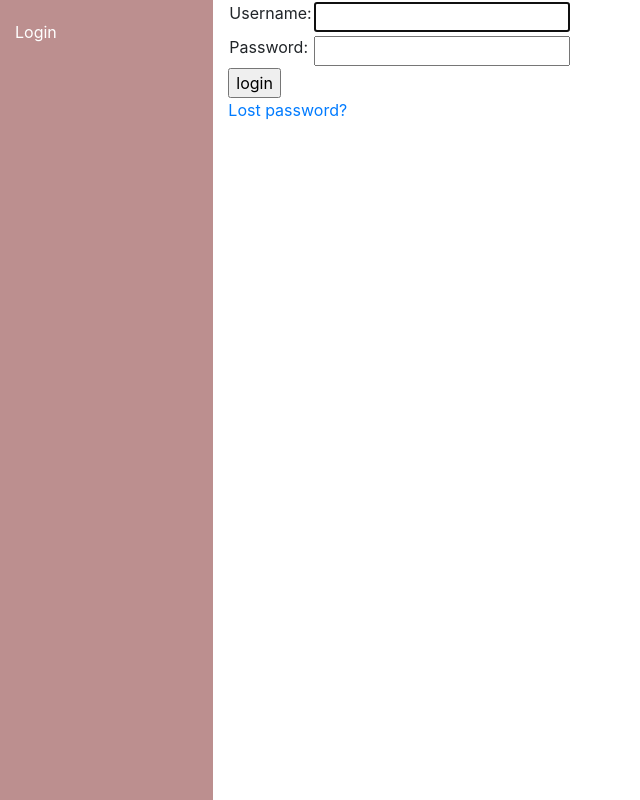
After one commit to star4z/familytree, a Django app: page /accounts/login/ in a window 1280 px wide. The commit adds this page. Shown: the whole page, without its empty margins (0-640 px from the left). Run offline with Django 3.2, Linux system fonts and the light colour scheme; some libraries are stand-ins or nearby versions.

Commit message:
Added user login/logout templates, endpoints, and settings

```diff
--- a/familytree/settings.py
+++ b/familytree/settings.py
@@ -123,3 +123,7 @@ USE_TZ = True
 # https://docs.djangoproject.com/en/3.0/howto/static-files/
 
 STATIC_URL = '/static/'
+
+LOGIN_REDIRECT_URL = '/'
+
+EMAIL_BACKEND = 'django.core.mail.backends.console.EmailBackend'
--- a/familytree/urls.py
+++ b/familytree/urls.py
@@ -15,14 +15,15 @@ Including another URLconf
 """
 from django.contrib import admin
 from django.urls import include, path
-#Use to redirect root view to only app: webapp (Can be changed)
+# Use to redirect root view to only app: webapp (Can be changed)
 from django.views.generic import RedirectView
 
 urlpatterns = [
     path('admin/', admin.site.urls),
     path('webapp/', include('webapp.urls')),
-    path('',RedirectView.as_view(url='webapp/', permanent=True))
- ]
+    path('', RedirectView.as_view(url='webapp/', permanent=True)),
+    path('accounts/', include('django.contrib.auth.urls')),
+]
 
 # Use static() to add url mapping to serve static files during development (only)
 from django.conf import settings
--- /dev/null
+++ b/templates/registration/login.html
@@ -0,0 +1,37 @@
+{% extends "base_generic.html" %}
+
+{% block content %}
+
+  {% if form.errors %}
+    <p>Your username and password didn't match. Please try again.</p>
+  {% endif %}
+
+  {% if next %}
+    {% if user.is_authenticated %}
+      <p>Your account doesn't have access to this page. To proceed,
+      please login with an account that has access.</p>
+    {% else %}
+      <p>Please login to see this page.</p>
+    {% endif %}
+  {% endif %}
+
+  <form method="post" action="{% url 'login' %}">
+    {% csrf_token %}
+    <table>
+      <tr>
+        <td>{{ form.username.label_tag }}</td>
+        <td>{{ form.username }}</td>
+      </tr>
+      <tr>
+        <td>{{ form.password.label_tag }}</td>
+        <td>{{ form.password }}</td>
+      </tr>
+    </table>
+    <input type="submit" value="login" />
+    <input type="hidden" name="next" value="{{ next }}" />
+  </form>
+
+  {# Assumes you setup the password_reset view in your URLconf #}
+  <p><a href="{% url 'password_reset' %}">Lost password?</a></p>
+
+{% endblock %}
--- /dev/null
+++ b/templates/registration/password_reset_complete.html
@@ -0,0 +1,6 @@
+{% extends "base_generic.html" %}
+
+{% block content %}
+  <h1>The password has been changed!</h1>
+  <p><a href="{% url 'login' %}">log in again?</a></p>
+{% endblock %}
--- /dev/null
+++ b/templates/registration/password_reset_done.html
@@ -0,0 +1,5 @@
+{% extends "base_generic.html" %}
+
+{% block content %}
+  <p>We've emailed you instructions for setting your password. If they haven't arrived in a few minutes, check your spam folder.</p>
+{% endblock %}
--- /dev/null
+++ b/templates/registration/password_reset_email.html
@@ -0,0 +1,2 @@
+Someone asked for password reset for email {{ email }}. Follow the link below:
+{{ protocol}}://{{ domain }}{% url 'password_reset_confirm' uidb64=uid token=token %}
--- a/webapp/templates/base_generic.html
+++ b/webapp/templates/base_generic.html
@@ -16,11 +16,17 @@
         <div class="col-sm-2 sidebar">
             {% block sidebar %}
                 <ul class="sidebar-nav">
-                    <li><a href="{% url 'index' %}">Home</a></li>
-                    <li><a href="{% url 'person' %}">All People</a></li>
-                    <li><a href="{% url 'partnership' %}">All Partnerships</a></li>
-                    <li><a href="{% url 'add_person' %}">Add Person</a></li>
-                    <li><a href="{% url 'add_partnership' %}">Add Partnership</a></li>
+                    {% if user.is_authenticated %}
+                        <li>User: {{ user.get_username }}</li>
+                        <li><a href="{% url 'logout' %}">Logout</a></li>
+                        <li><a href="{% url 'index' %}">Home</a></li>
+                        <li><a href="{% url 'person' %}">All People</a></li>
+                        <li><a href="{% url 'partnership' %}">All Partnerships</a></li>
+                        <li><a href="{% url 'add_person' %}">Add Person</a></li>
+                        <li><a href="{% url 'add_partnership' %}">Add Partnership</a></li>
+                    {% else %}
+                        <li><a href="{% url 'login' %}">Login</a></li>
+                    {% endif %}
                 </ul>
             {% endblock %}
         </div>
```
Also changed, not shown: templates/registration/password_reset_confirm.html (added, +29 -0 lines), templates/registration/password_reset_form.html (added, +12 -0 lines), webapp/views.py (+8 -10 lines).
